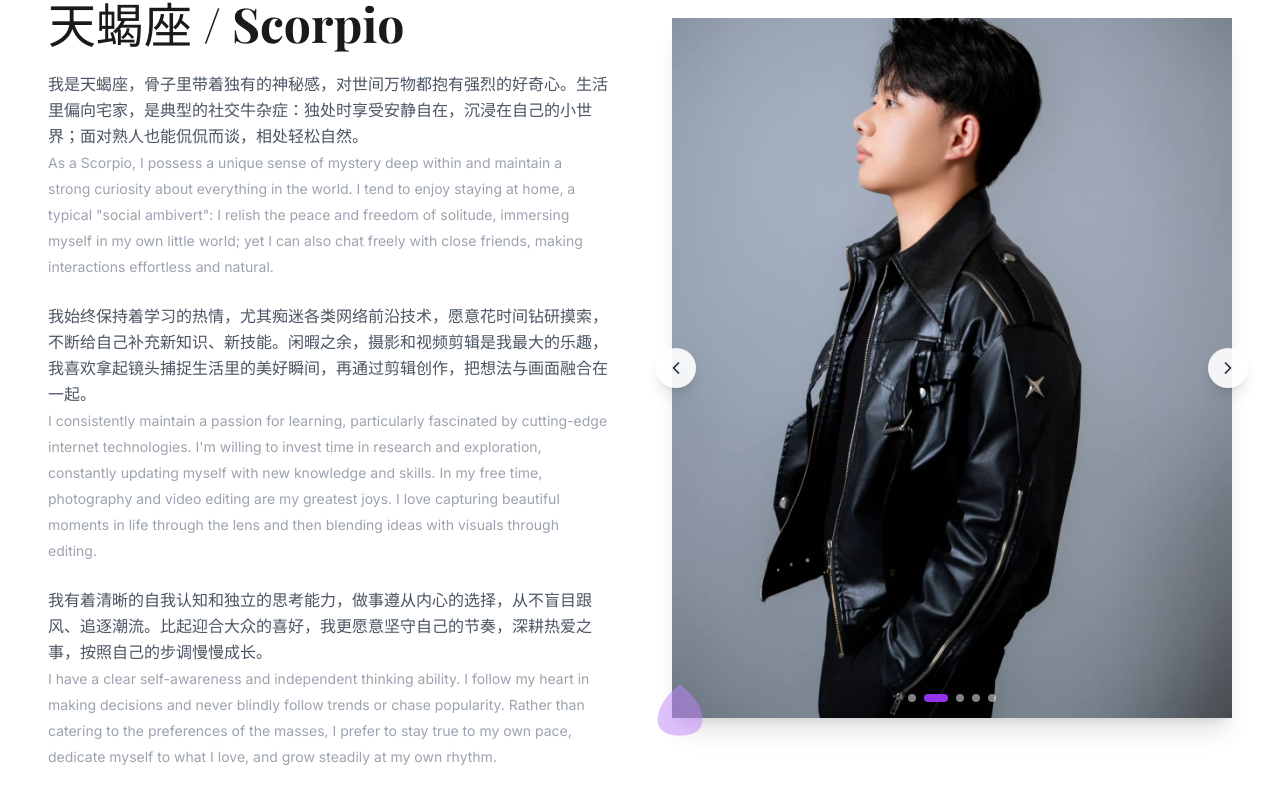
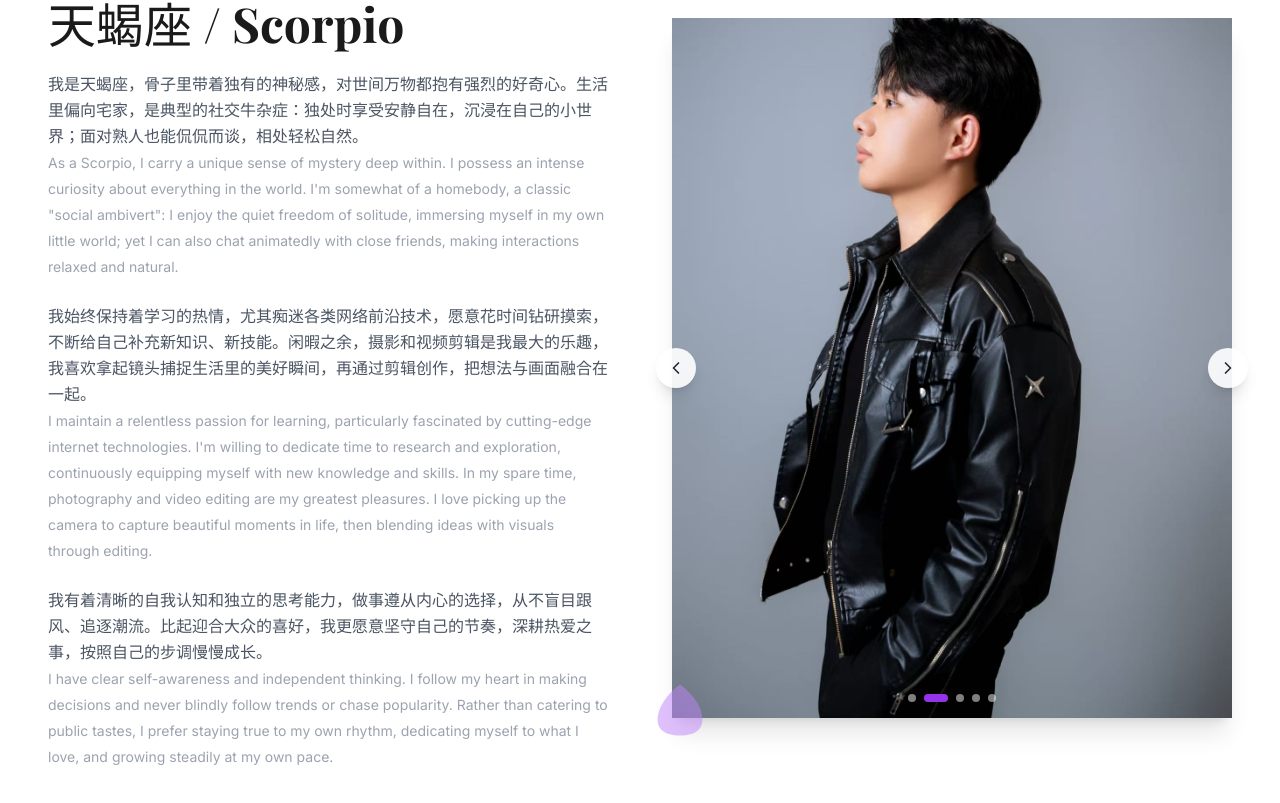
Before and after one commit to xqd-app/Personal-Web-Page, a React (Vite) app: page /about in a window 1280 px wide. Shown: the part 225-1028 px from the top of the page. Built offline with nearby package versions, Linux system fonts and the light colour scheme.

Commit message:
Update About page with Chinese-English bilingual content

```diff
--- a/src/pages/About.tsx
+++ b/src/pages/About.tsx
@@ -48,17 +48,17 @@ export function About() {
                 <p>
                   我是天蝎座，骨子里带着独有的神秘感，对世间万物都抱有强烈的好奇心。生活里偏向宅家，是典型的社交牛杂症：独处时享受安静自在，沉浸在自己的小世界；面对熟人也能侃侃而谈，相处轻松自然。
                   <br />
-                  <span className="text-gray-400 text-sm italic">As a Scorpio, I possess a unique sense of mystery deep within and maintain a strong curiosity about everything in the world. I tend to enjoy staying at home, a typical "social ambivert": I relish the peace and freedom of solitude, immersing myself in my own little world; yet I can also chat freely with close friends, making interactions effortless and natural.</span>
+                  <span className="text-gray-400 text-sm italic">As a Scorpio, I carry a unique sense of mystery deep within. I possess an intense curiosity about everything in the world. I'm somewhat of a homebody, a classic "social ambivert": I enjoy the quiet freedom of solitude, immersing myself in my own little world; yet I can also chat animatedly with close friends, making interactions relaxed and natural.</span>
                 </p>
                 <p>
                   我始终保持着学习的热情，尤其痴迷各类网络前沿技术，愿意花时间钻研摸索，不断给自己补充新知识、新技能。闲暇之余，摄影和视频剪辑是我最大的乐趣，我喜欢拿起镜头捕捉生活里的美好瞬间，再通过剪辑创作，把想法与画面融合在一起。
                   <br />
-                  <span className="text-gray-400 text-sm italic">I consistently maintain a passion for learning, particularly fascinated by cutting-edge internet technologies. I'm willing to invest time in research and exploration, constantly updating myself with new knowledge and skills. In my free time, photography and video editing are my greatest joys. I love capturing beautiful moments in life through the lens and then blending ideas with visuals through editing.</span>
+                  <span className="text-gray-400 text-sm italic">I maintain a relentless passion for learning, particularly fascinated by cutting-edge internet technologies. I'm willing to dedicate time to research and exploration, continuously equipping myself with new knowledge and skills. In my spare time, photography and video editing are my greatest pleasures. I love picking up the camera to capture beautiful moments in life, then blending ideas with visuals through editing.</span>
                 </p>
                 <p>
                   我有着清晰的自我认知和独立的思考能力，做事遵从内心的选择，从不盲目跟风、追逐潮流。比起迎合大众的喜好，我更愿意坚守自己的节奏，深耕热爱之事，按照自己的步调慢慢成长。
                   <br />
-                  <span className="text-gray-400 text-sm italic">I have a clear self-awareness and independent thinking ability. I follow my heart in making decisions and never blindly follow trends or chase popularity. Rather than catering to the preferences of the masses, I prefer to stay true to my own pace, dedicate myself to what I love, and grow steadily at my own rhythm.</span>
+                  <span className="text-gray-400 text-sm italic">I have clear self-awareness and independent thinking. I follow my heart in making decisions and never blindly follow trends or chase popularity. Rather than catering to public tastes, I prefer staying true to my own rhythm, dedicating myself to what I love, and growing steadily at my own pace.</span>
                 </p>
               </div>
             </div>
```
